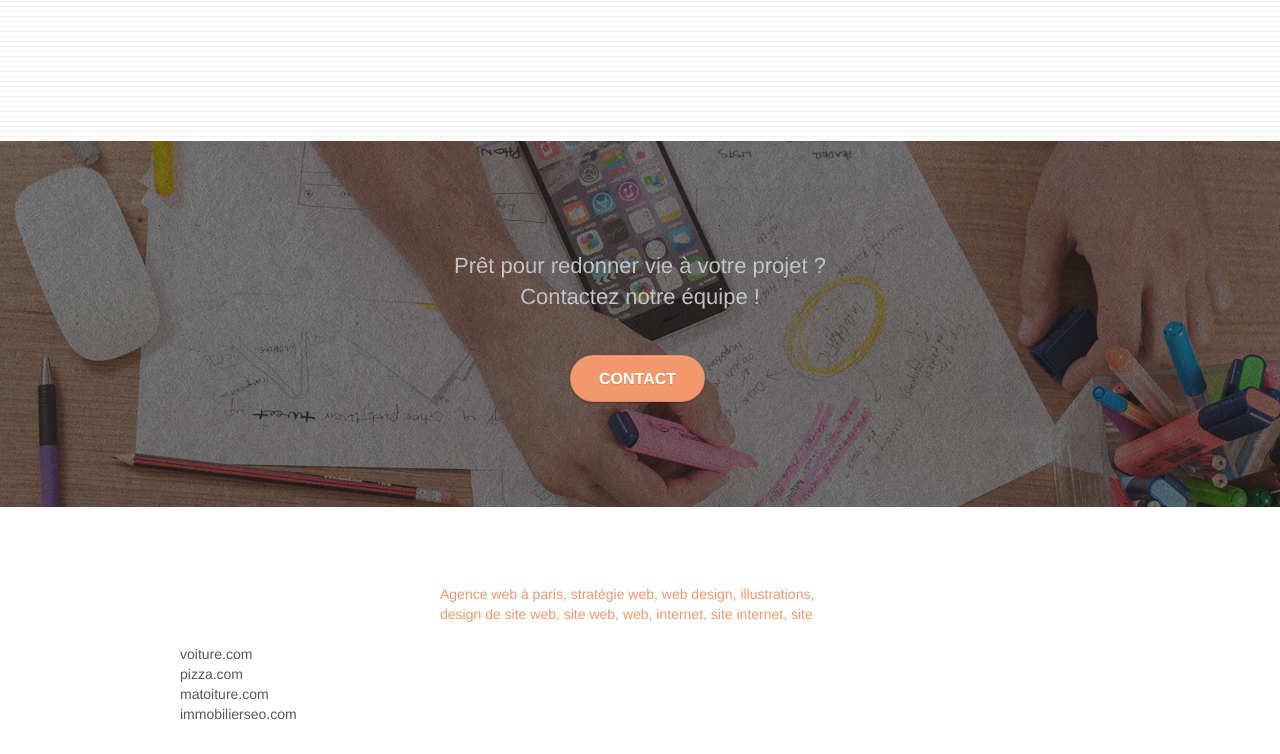
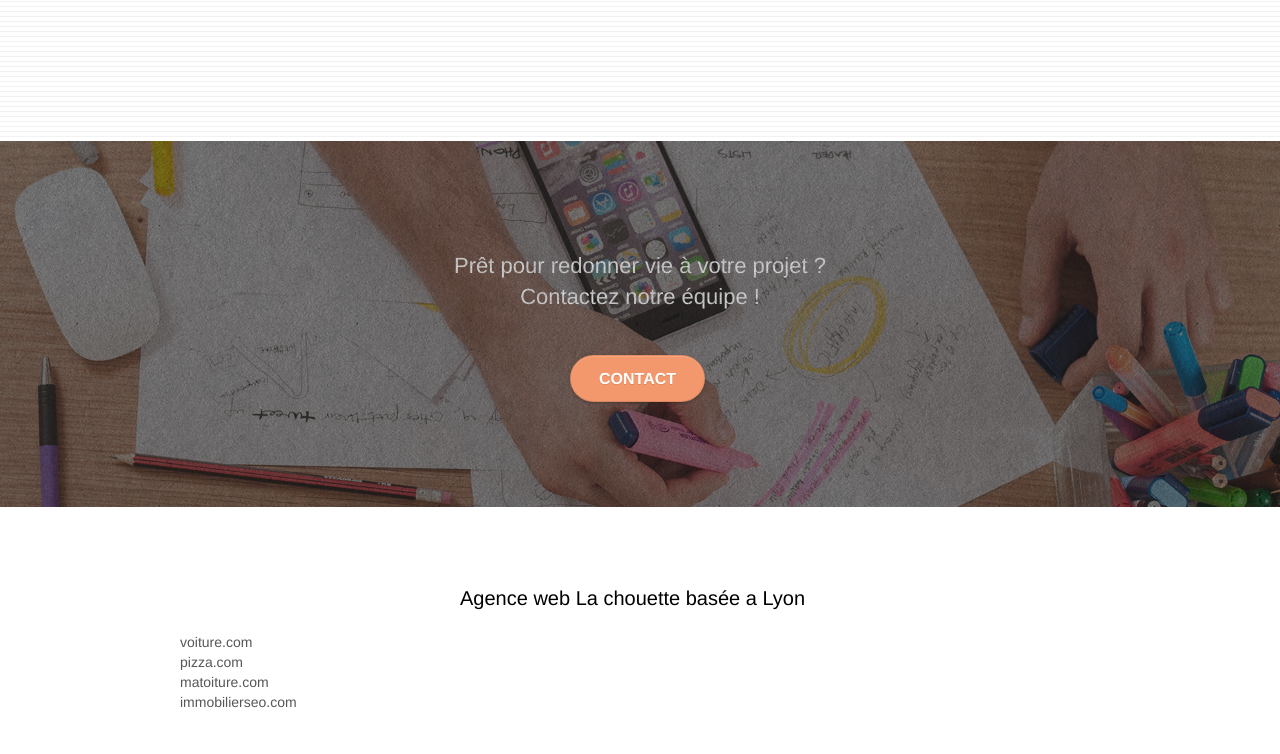
Before and after one commit to nicolas54000/P4_garnier_nicolas, a plain HTML site: page index.html in a window 1280 px wide. Shown: the part 2815-3569 px from the top of the page. Drawn offline with Linux system fonts and the light colour scheme.

Commit message:
V003  titre footer

```diff
--- a/index.html
+++ b/index.html
@@ -323,7 +323,8 @@
 							<a class="social" href="/"><span class="fa fa-instagram icon-md"></span></a>
 						</div>
 					</div>
-					<div class="keywords" style="color:#F3976C;">Agence web à paris, stratégie web, web design, illustrations, design de site web, site web, web, internet, site internet, site</div>
+					<!-- NG=-->
+					<div class="titre-footer">Agence web La chouette basée a Lyon</div>
 				</div>
 				<div class="row">
 					<div class="col-sm-4">
--- a/style.css
+++ b/style.css
@@ -836,6 +836,14 @@ h4 {
     width: 70%;
   }
 
+  .titre-footer {
+    font-size: 20px;
+    margin: auto;
+    width: 90%;
+    color: black;
+  }
+
+
 
 @media (max-width: 1024px) {
     .bloc {
```
